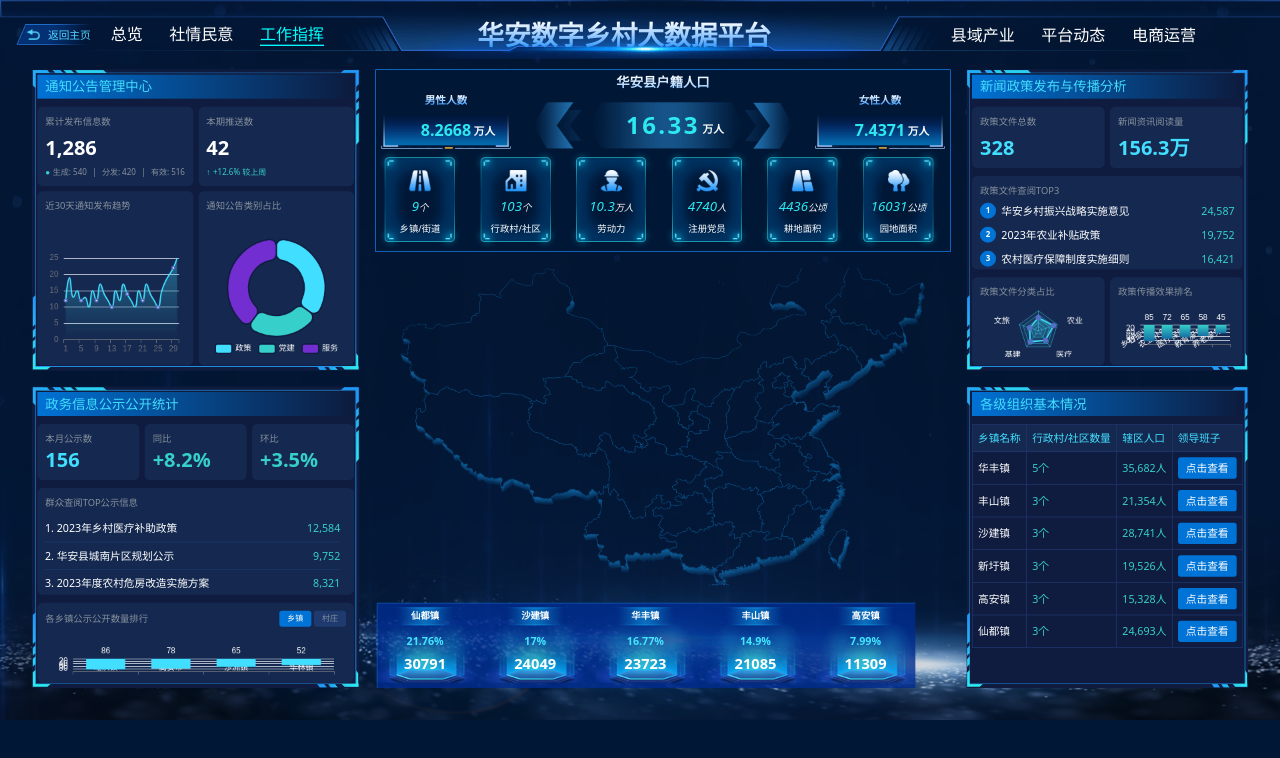
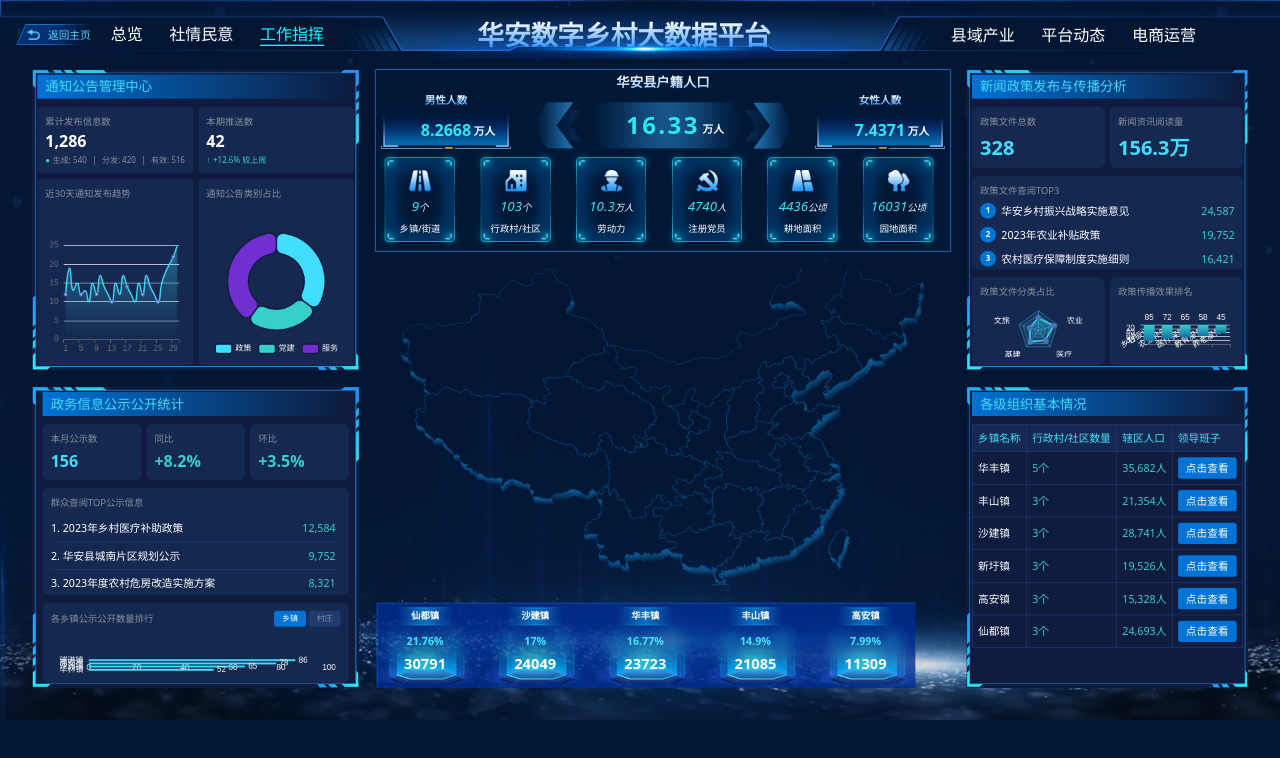
Before and after one commit to luxiaowu/huaan, a React (Vite) app: page / in a window 1280 px wide. Both pictures are taken after a click on the element "工作指挥". Shown: the top 758 px of the page. Built offline with nearby package versions, Linux system fonts and the light colour scheme.

Commit message:
chore: 3333

```diff
--- a/src/pages/WorkCommand/P1.tsx
+++ b/src/pages/WorkCommand/P1.tsx
@@ -23,10 +23,12 @@ export function P1() {
           smooth: true,
           data: [12, 19, 13, 15, 12, 13, 10, 15, 12, 17, 14, 12, 10, 15, 12, 17, 14, 12, 10, 15, 12, 17, 14, 12, 10, 15, 18, 20, 22, 25],
           lineStyle: { color: '#42DEFF' },
-          areaStyle: { color: new echarts.graphic.LinearGradient(0, 0, 0, 1, [
-            { offset: 0, color: 'rgba(66, 222, 255, 0.5)' },
-            { offset: 1, color: 'rgba(66, 222, 255, 0)' }
-          ]) }
+          areaStyle: {
+            color: new echarts.graphic.LinearGradient(0, 0, 0, 1, [
+              { offset: 0, color: 'rgba(66, 222, 255, 0.5)' },
+              { offset: 1, color: 'rgba(66, 222, 255, 0)' }
+            ])
+          }
         }]
       });
 
@@ -74,11 +76,11 @@ export function P1() {
 
   return (
     <Block title={'通知公告管理中心'} className="bg-[#0F1C3F] text-white h-full w-full p-2">
-      <div className="grid grid-cols-2 gap-2 mb-2 h-[120px]">
+      <div className="grid grid-cols-2 gap-2 mb-2 h-[100px]">
         {/* 累计发布信息数 */}
         <div className="bg-[#152950] rounded-lg p-3 flex flex-col justify-between">
           <div className="text-[#86909C] text-sm">累计发布信息数</div>
-          <div className="text-3xl font-bold text-white mt-1">1,286</div>
+          <div className="text-2xl font-bold text-white mt-1">1,286</div>
           <div className="flex items-center text-xs mt-1">
             <span className="text-[#36CFC9] mr-1">●</span>
             <span className="text-[#86909C]">生成: 540</span>
@@ -92,7 +94,7 @@ export function P1() {
         {/* 本期推送数 */}
         <div className="bg-[#152950] rounded-lg p-3 flex flex-col justify-between">
           <div className="text-[#86909C] text-sm">本期推送数</div>
-          <div className="text-3xl font-bold text-white mt-1">42</div>
+          <div className="text-2xl font-bold text-white mt-1">42</div>
           <div className="flex items-center text-xs text-[#36CFC9] mt-1">
             <span className="mr-1">↑</span>
             <span>+12.6% 较上周</span>
@@ -100,7 +102,7 @@ export function P1() {
         </div>
       </div>
 
-      <div className="grid grid-cols-2 gap-2 h-[calc(100%-124px)]">
+      <div className="grid grid-cols-2 gap-2 h-[calc(100%-20px)]">
         {/* 近30天通知发布趋势 */}
         <div className="bg-[#152950] rounded-lg p-3 flex flex-col">
           <div className="text-[#86909C] text-sm mb-2">近30天通知发布趋势</div>
--- a/src/pages/WorkCommand/P2.tsx
+++ b/src/pages/WorkCommand/P2.tsx
@@ -1,17 +1,10 @@
-import * as echarts from 'echarts';
-import { useEffect, useRef, useState } from 'react';
+import { useState } from 'react';
 import { Block } from '../../components/block';
+import { Chart } from '../../components/charts';
 
 export function P2() {
-  // 引用图表容器
-  const barChartRef = useRef<HTMLDivElement>(null);
   // 切换状态：true 表示显示乡镇数据，false 表示显示村庄数据
   const [showTown, setShowTown] = useState(true);
-
-  // 初始化图表
-  useEffect(() => {
-    if (barChartRef.current) {
-      const barChart = echarts.init(barChartRef.current);
 
   // 定义乡镇和村庄数据
   const townData = [
@@ -29,62 +22,66 @@ export function P2() {
     { name: '中村', value: 22 }
   ];
 
-      // 格式化数据为图表所需格式
-      const formatData = (data: { name: string; value: number }[]) => {
-        return {
-          xAxis: { data: data.map(item => item.name) },
-          series: [{
-            data: data.map(item => item.value),
-            itemStyle: { color: '#42DEFF' }
-          }]
-        };
-      };
+  // 获取当前显示的数据
+  const currentData = showTown ? townData : villageData;
 
-      // 设置图表选项
-      const option = {
-        tooltip: { trigger: 'axis', axisPointer: { type: 'shadow' } },
-        grid: { left: '3%', right: '4%', bottom: '8%', containLabel: true },
-        xAxis: { type: 'category', data: [], axisLabel: { color: '#fff', interval: 0 } },
-        yAxis: { type: 'value', axisLabel: { color: '#fff' } },
+  // 图表配置 - 横向柱状图
+  const barChartOption = {
+    tooltip: {
+      trigger: 'axis',
+      axisPointer: { type: 'shadow' },
+      backgroundColor: 'rgba(0,0,0,0.7)',
+      borderColor: '#0073D6',
+      textStyle: { color: '#fff' }
+    },
+    grid: {
+      left: '3%',
+      right: '4%',
+      bottom: '8%',
+      containLabel: true
+    },
+    xAxis: {
+      type: 'value',
+      axisLabel: { color: '#fff' },
+      axisLine: {
+        lineStyle: { color: '#1E3A6F' }
+      },
+      splitLine: {
+        lineStyle: { color: 'rgba(30,58,111,0.3)' }
+      }
+    },
+    yAxis: {
+      type: 'category',
+      data: currentData.map(item => item.name),
+      axisLabel: {
+        color: '#fff',
+        interval: 0
+      },
+      axisLine: {
+        lineStyle: { color: '#1E3A6F' }
+      }
+    },
     series: [{
       name: '公示数量',
       type: 'bar',
       barWidth: '60%',
-          data: [],
+      data: currentData.map(item => item.value),
+      itemStyle: {
+        color: '#42DEFF'
+      },
       label: {
         show: true,
-            position: 'top',
-            color: '#fff'
+        position: 'right',
+        color: '#fff',
+        fontSize: 12
+      },
+      emphasis: {
+        itemStyle: {
+          color: '#5DEBFF'
+        }
       }
     }]
   };
-
-      // 更新图表数据
-      const updateChart = (showTown: boolean) => {
-        const data = showTown ? townData : villageData;
-        const formattedData = formatData(data);
-        barChart.setOption({
-          xAxis: formattedData.xAxis,
-          series: formattedData.series
-        });
-      };
-
-      // 初始化图表
-      barChart.setOption(option);
-      updateChart(showTown);
-
-      // 响应窗口大小变化
-      const resizeHandler = () => barChart.resize();
-      window.addEventListener('resize', resizeHandler);
-
-      // 监听切换状态变化
-      const unsubscribe = () => {
-        window.removeEventListener('resize', resizeHandler);
-      };
-
-      return unsubscribe;
-    }
-  }, [showTown]);
 
   // 群众查阅TOP公示信息数据
   const topPublicInfo = [
@@ -98,25 +95,25 @@ export function P2() {
   ];
 
   return (
-    <Block title={'政务信息公示公开统计'} className="bg-[#0F1C3F] text-white h-full w-full p-2">
+    <Block title={'政务信息公示公开统计'} className="bg-[#0F1C3F] text-white h-full w-full px-4 py-2">
       {/* 顶部统计卡片 */}
       <div className="grid grid-cols-3 gap-2 mb-3 h-[100px]">
         {/* 本月公示数 */}
         <div className="bg-[#152950] rounded-lg p-3 flex flex-col justify-between">
           <div className="text-[#86909C] text-sm">本月公示数</div>
-          <div className="text-3xl font-bold text-[#42DEFF] mt-1">156</div>
+          <div className="text-2xl font-bold text-[#42DEFF] mt-1">156</div>
         </div>
 
         {/* 同比 */}
         <div className="bg-[#152950] rounded-lg p-3 flex flex-col justify-between">
           <div className="text-[#86909C] text-sm">同比</div>
-          <div className="text-3xl font-bold text-[#36CFC9] mt-1">+8.2%</div>
+          <div className="text-2xl font-bold text-[#36CFC9] mt-1">+8.2%</div>
         </div>
 
         {/* 环比 */}
         <div className="bg-[#152950] rounded-lg p-3 flex flex-col justify-between">
           <div className="text-[#86909C] text-sm">环比</div>
-          <div className="text-3xl font-bold text-[#36CFC9] mt-1">+3.5%</div>
+          <div className="text-2xl font-bold text-[#36CFC9] mt-1">+3.5%</div>
         </div>
       </div>
 
@@ -154,7 +151,9 @@ export function P2() {
             </button>
           </div>
         </div>
-        <div ref={barChartRef} className="h-[calc(100%-24px)] w-full"></div>
+        <div className="h-[calc(100%-24px)] w-full">
+          <Chart option={barChartOption} />
+        </div>
       </div>
     </Block>
   );
```
Lines whose indentation alone changed are shown as unchanged.
